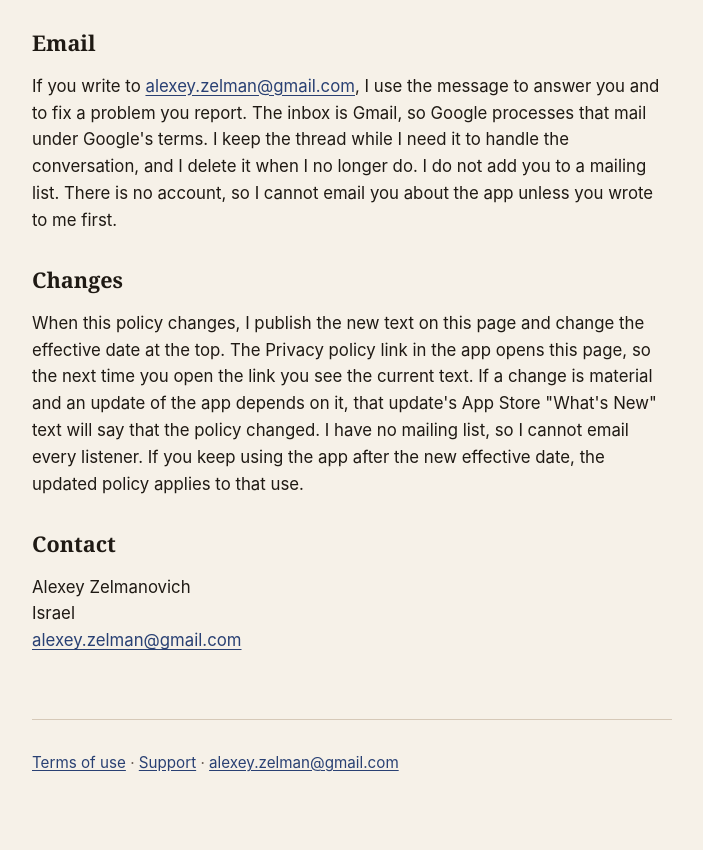
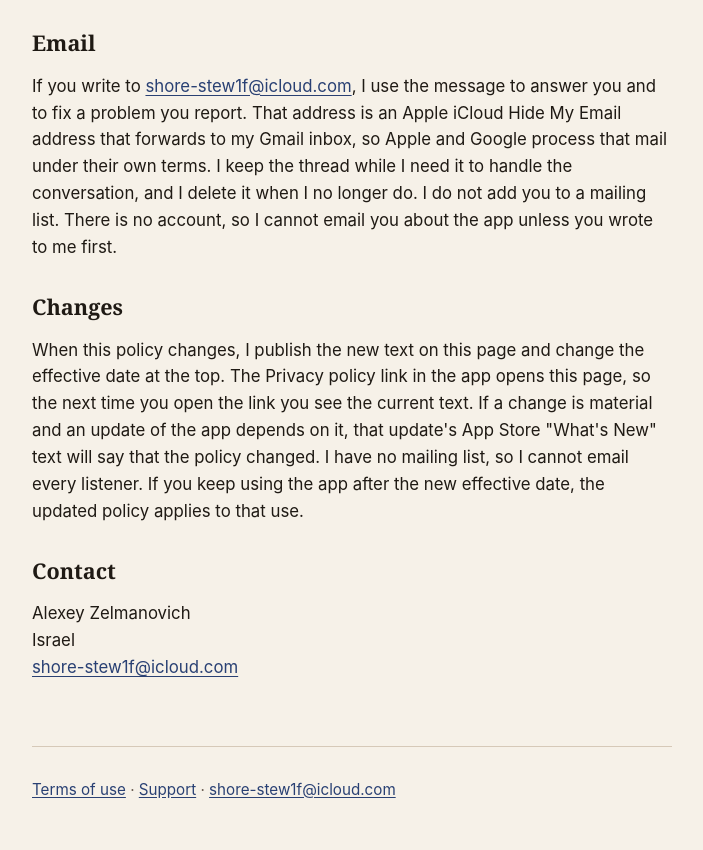
Before and after one commit to VerboseGod/japanese-radio-site, a plain HTML site: page privacy.html in a window 1280 px wide. Shown: the part 2695-3545 px from the top of the page, without its empty margins (288-991 px from the left). Before the commit the page ends 3518 px from the top, so only its background shows below. Drawn offline with Linux system fonts and the light colour scheme.

Commit message:
Replace the public contact email (#2)
* Replace the public contact email with the iCloud Hide My Email address.

Co-authored-by: Alexei Zelmanovich <VerboseGod@users.noreply.github.com>

* Describe the contact address as iCloud Hide My Email forwarded to Gmail.

Co-authored-by: Alexei Zelmanovich <VerboseGod@users.noreply.github.com>

---------

Co-authored-by: Cursor Agent <cursoragent@cursor.com>
Co-authored-by: Alexei Zelmanovich <VerboseGod@users.noreply.github.com>

```diff
--- a/privacy.html
+++ b/privacy.html
@@ -64,16 +64,16 @@
     <p>Japanese Radio is a general language-learning app. It is not directed at children under 13, and I do not knowingly collect personal information from children. The app has no account and nowhere to enter a name, an email address, or an age. If you believe a child has emailed me personal information, write to me and I will delete that message.</p>
 
     <h2>Email</h2>
-    <p>If you write to <a href="mailto:alexey.zelman@gmail.com">alexey.zelman@gmail.com</a>, I use the message to answer you and to fix a problem you report. The inbox is Gmail, so Google processes that mail under Google's terms. I keep the thread while I need it to handle the conversation, and I delete it when I no longer do. I do not add you to a mailing list. There is no account, so I cannot email you about the app unless you wrote to me first.</p>
+    <p>If you write to <a href="mailto:shore-stew1f@icloud.com">shore-stew1f@icloud.com</a>, I use the message to answer you and to fix a problem you report. That address is an Apple iCloud Hide My Email address that forwards to my Gmail inbox, so Apple and Google process that mail under their own terms. I keep the thread while I need it to handle the conversation, and I delete it when I no longer do. I do not add you to a mailing list. There is no account, so I cannot email you about the app unless you wrote to me first.</p>
 
     <h2>Changes</h2>
     <p>When this policy changes, I publish the new text on this page and change the effective date at the top. The Privacy policy link in the app opens this page, so the next time you open the link you see the current text. If a change is material and an update of the app depends on it, that update's App Store "What's New" text will say that the policy changed. I have no mailing list, so I cannot email every listener. If you keep using the app after the new effective date, the updated policy applies to that use.</p>
 
     <h2>Contact</h2>
-    <p>Alexey Zelmanovich<br>Israel<br><a href="mailto:alexey.zelman@gmail.com">alexey.zelman@gmail.com</a></p>
+    <p>Alexey Zelmanovich<br>Israel<br><a href="mailto:shore-stew1f@icloud.com">shore-stew1f@icloud.com</a></p>
   </main>
   <footer class="site-footer">
-    <p><a href="terms.html">Terms of use</a> · <a href="support.html">Support</a> · <a href="mailto:alexey.zelman@gmail.com">alexey.zelman@gmail.com</a></p>
+    <p><a href="terms.html">Terms of use</a> · <a href="support.html">Support</a> · <a href="mailto:shore-stew1f@icloud.com">shore-stew1f@icloud.com</a></p>
   </footer>
 </body>
 </html>
```
Also changed, not shown: index.html (+2 -2 lines), support.html (+2 -2 lines), terms.html (+2 -2 lines).
